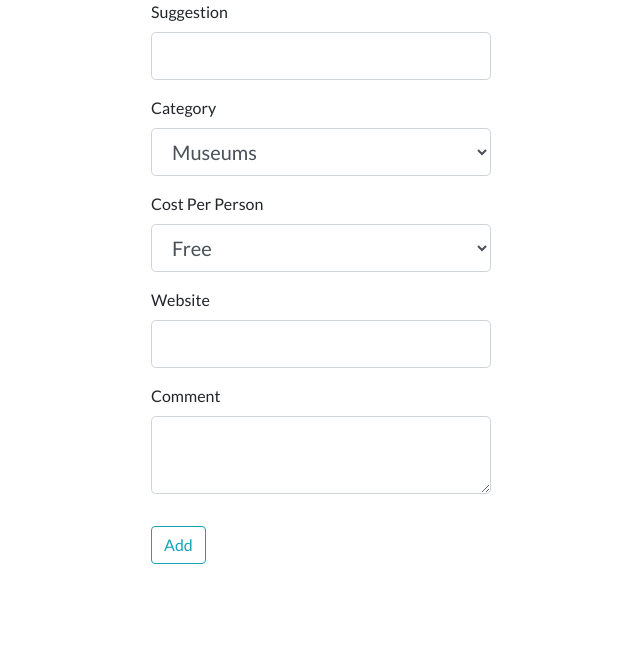
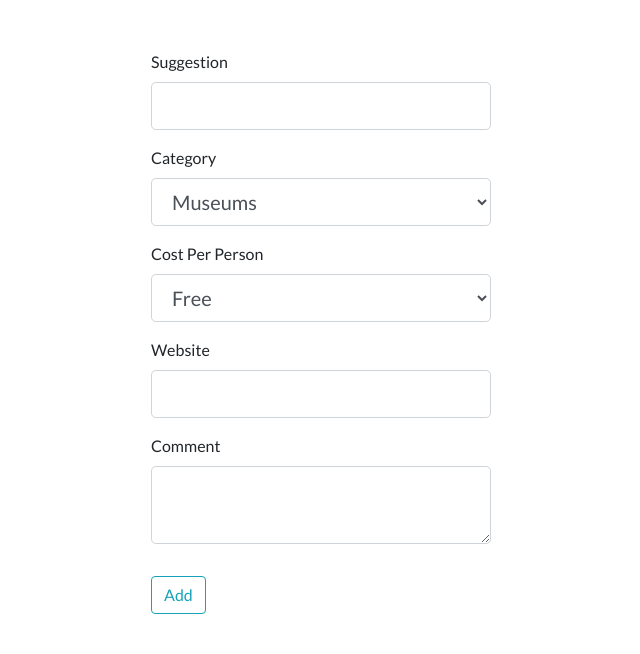
Before and after one commit to fdeboo/101things, a Flask app: page /addsuggestion/1 in a window 1280 px wide. Shown: the part 400-1054 px from the top of the page, without its empty margins (319-959 px from the left). Before the commit the page ends 964 px from the top, so only its background shows below. Run offline with Flask 2, Linux system fonts and the light colour scheme; some libraries are stand-ins or nearby versions; some web fonts are replaced.

Commit message:
content-section class added to div in template

```diff
--- a/cityexplorer/templates/addsuggestion.html
+++ b/cityexplorer/templates/addsuggestion.html
@@ -3,7 +3,7 @@
 {% block content %}
 
 <div class="container">
-    <div class="row justify-content-center">
+    <div class="row justify-content-center content-section">
         <div class="col-md-4 col-md-offset-4">
             <form method="POST" action="">
             {{ form.hidden_tag() }}
```
